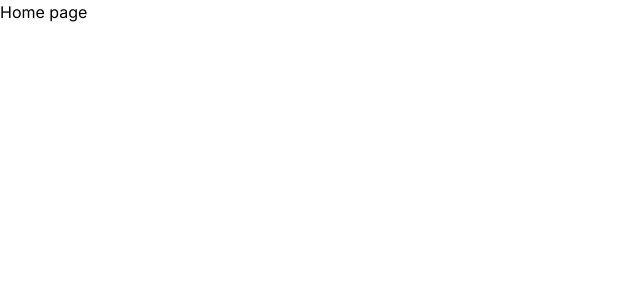
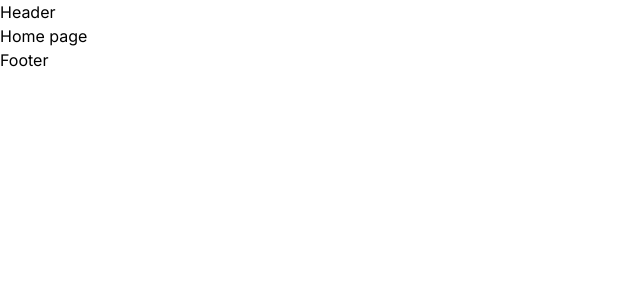
Before and after one commit to nguyenquanghuy1999/portfolio, a React (Vite) app: page / in a window 1280 px wide. Shown: the top 300 px of the page, without its empty margins (0-640 px from the left). Built offline with nearby package versions, Linux system fonts and the light colour scheme.

Commit message:
feat: configure app routing with react-router

```diff
--- a/package.json
+++ b/package.json
@@ -13,6 +13,7 @@
     "@tailwindcss/vite": "^4.2.4",
     "react": "^19.2.5",
     "react-dom": "^19.2.5",
+    "react-router": "^7.15.0",
     "tailwindcss": "^4.2.4"
   },
   "devDependencies": {
--- a/src/App.tsx
+++ b/src/App.tsx
@@ -1,7 +1,25 @@
+import { BrowserRouter, Route, Routes } from "react-router"
+import { routes } from "./routes"
+
 function App() {
 
   return (
-    <h1>Home page</h1>
+    <>
+      <BrowserRouter>
+        <Routes>
+          {routes.map((route) => {
+            const path = route.path;
+
+            const Layout = route.layout;
+            const Page = route.component;
+
+            const element = <Layout><Page /></Layout>
+
+            return <Route path={path} element={element} />;
+          })}
+        </Routes>
+      </BrowserRouter>
+    </>
   )
 }
 
```
Also changed, not shown: 1 other file (tests, documents, lock files or other folders).
